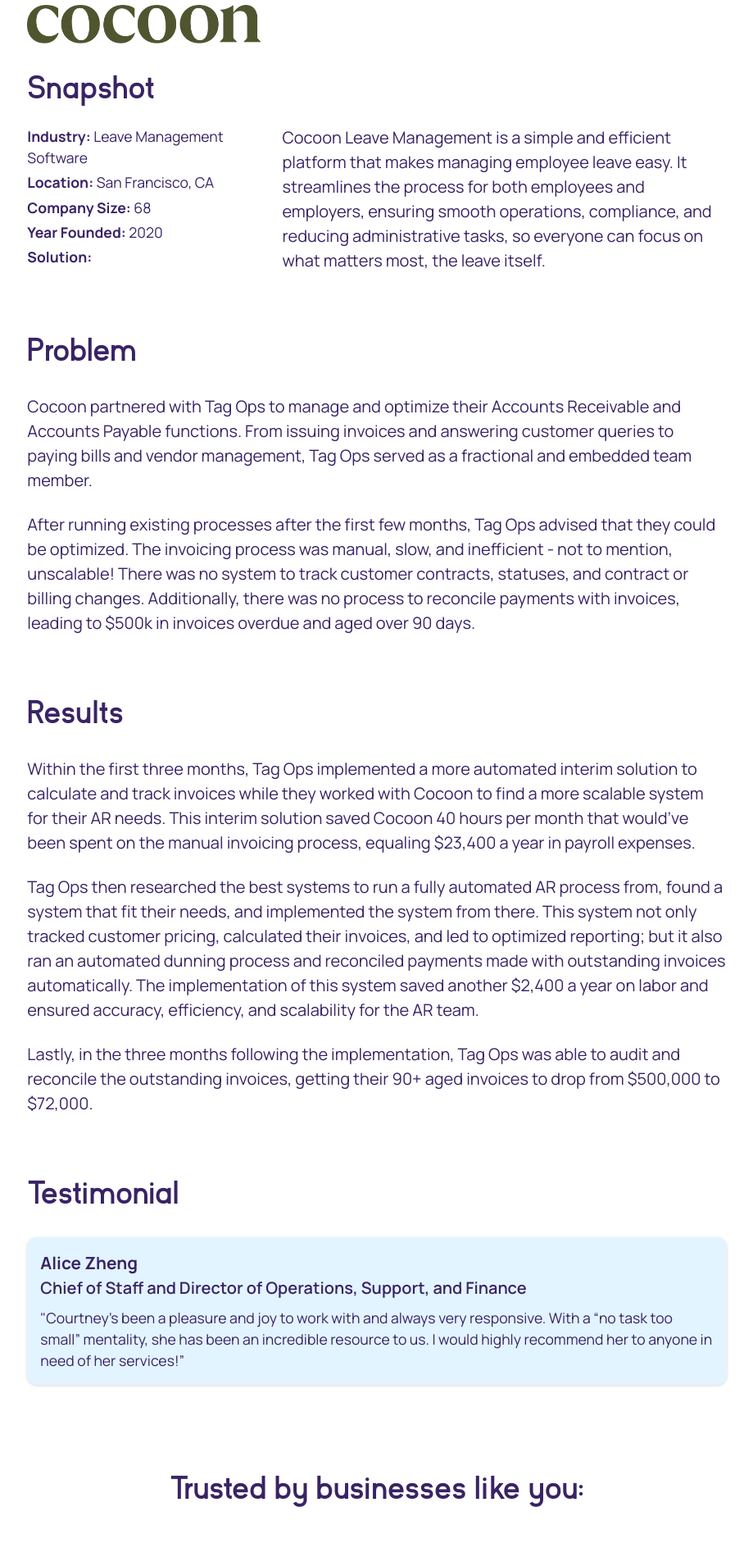
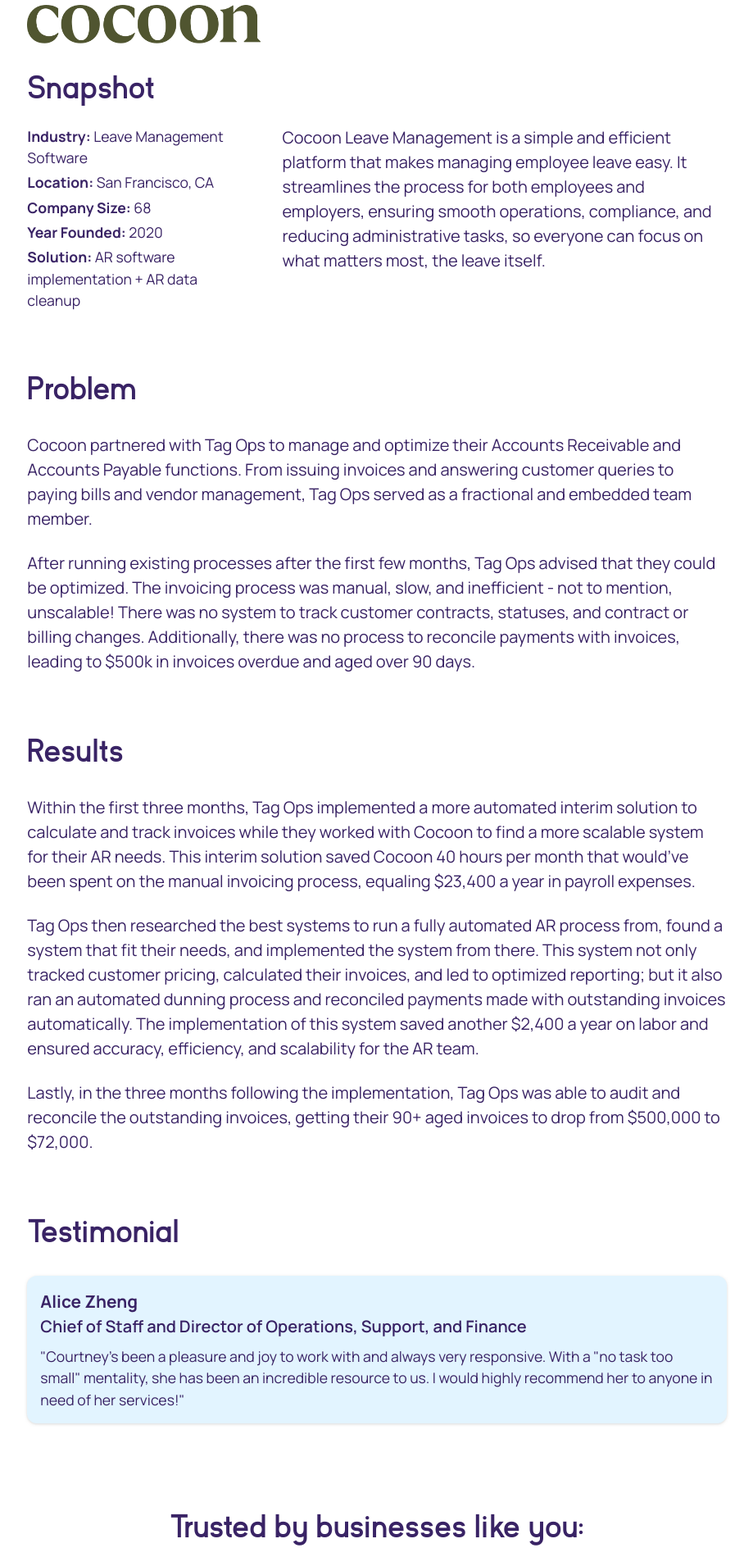
Before and after one commit to hicass/tag-ops-v3, a Next.js app: page /case-studies/cocoon in a window 1280 px wide. Shown: the part 581-2480 px from the top of the page at 82% size, without its empty margins (180-1099 px from the left). Built offline with nearby package versions, Linux system fonts and the light colour scheme.

Commit message:
Update Copy

```diff
--- a/src/app/case-studies/cocoon/page.tsx
+++ b/src/app/case-studies/cocoon/page.tsx
@@ -29,7 +29,7 @@
     location: 'San Francisco, CA',
     companySize: '68',
     yearFounded: '2020',
-    solution: '',
+    solution: 'AR software implementation + AR data cleanup',
     description:
       'Cocoon Leave Management is a simple and efficient platform that makes managing employee leave easy. It streamlines the process for both employees and employers, ensuring smooth operations, compliance, and reducing administrative tasks, so everyone can focus on what matters most, the leave itself.',
   },
@@ -46,10 +46,10 @@
     name: 'Alice Zheng',
     title: 'Chief of Staff and Director of Operations, Support, and Finance',
     description:
-      '"Courtney’s been a pleasure and joy to work with and always very responsive. With a “no task too small” mentality, she has been an incredible resource to us. I would highly recommend her to anyone in need of her services!”',
+      '"Courtney’s been a pleasure and joy to work with and always very responsive. With a "no task too small" mentality, she has been an incredible resource to us. I would highly recommend her to anyone in need of her services!"',
   },
 };
 
-export default function AboutPage() {
+export default function CocoonCaseStudyPage() {
   return <CaseStudyPageContent caseStudy={cocoonCaseStudyData} />;
 }
```
